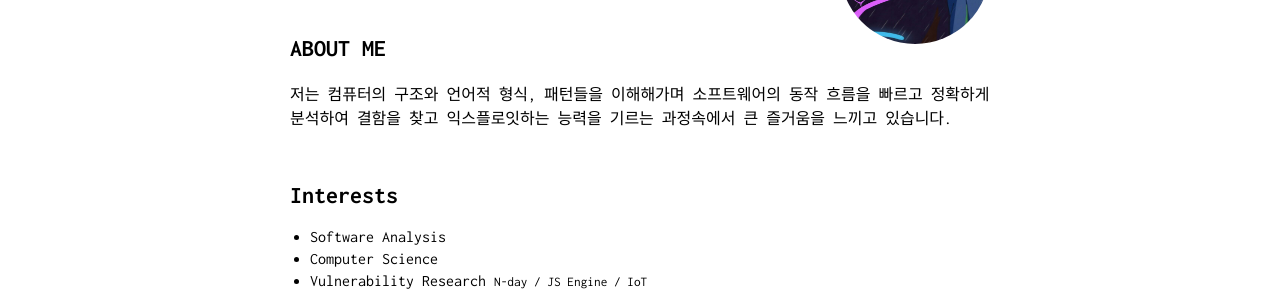
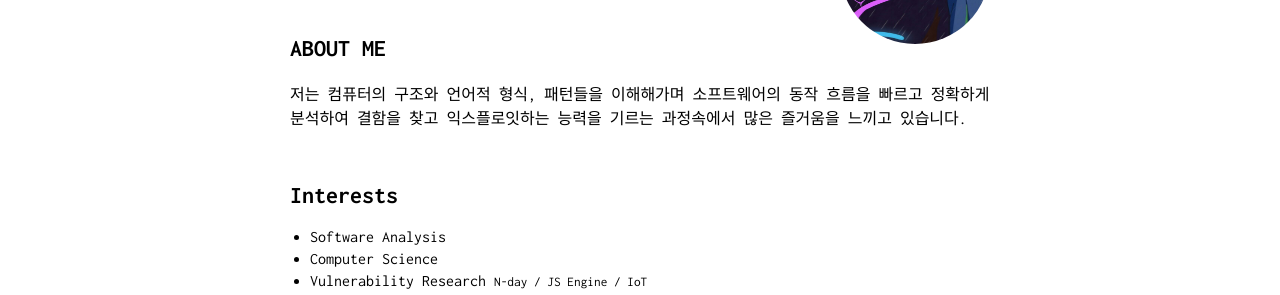
Before and after one commit to Bugeun/bugeun.github.io, a Jekyll site: the page built from index.md, in a window 1280 px wide. Shown: the part 227-522 px from the top of the page. Built offline with Jekyll 4.4.1, drawn with Linux system fonts in a browser that asks for light colours.

Commit message:
Update index.md

```diff
--- a/index.md
+++ b/index.md
@@ -11,7 +11,7 @@ IT Engineer
 
 ## ABOUT ME
 
-<p>저는 컴퓨터의 구조와 언어적 형식, 패턴들을 이해해가며 소프트웨어의 동작 흐름을 빠르고 정확하게 분석하여 결함을 찾고 익스플로잇하는 능력을 기르는 과정속에서 큰 즐거움을 느끼고 있습니다.</p>
+<p>저는 컴퓨터의 구조와 언어적 형식, 패턴들을 이해해가며 소프트웨어의 동작 흐름을 빠르고 정확하게 분석하여 결함을 찾고 익스플로잇하는 능력을 기르는 과정속에서 많은 즐거움을 느끼고 있습니다.</p>
 
 &nbsp;
 
```
